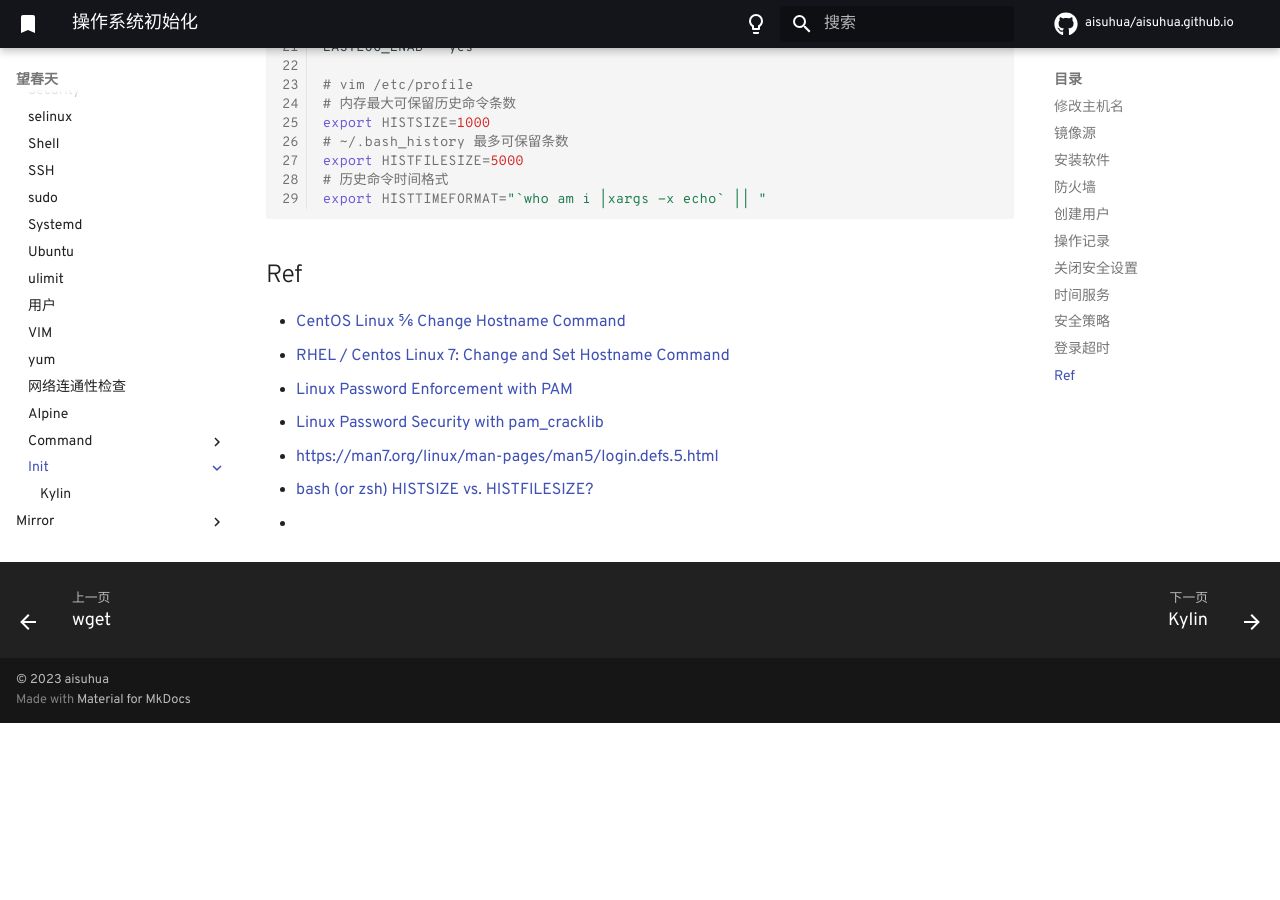
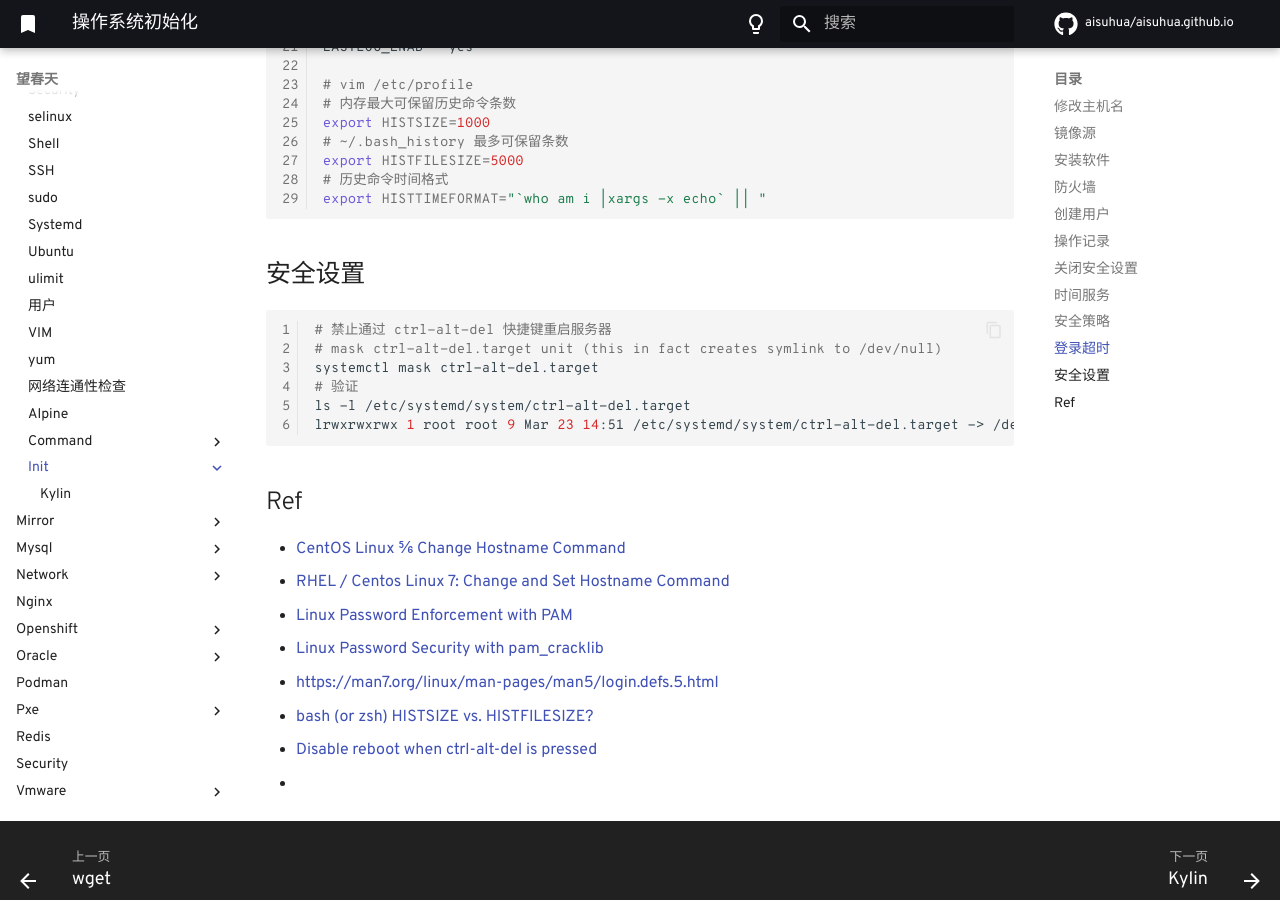
Before and after one commit to aisuhua/aisuhua.github.io, an MkDocs documentation site: the page built from docs/linux/init/README.md, in a window 1280 px wide and 900 px high, scrolled down 5227 px. Built offline with MkDocs 1.6.1 and Material for MkDocs 9.7.7, drawn with Linux system fonts in a browser that asks for light colours; comment, search, counter and statistics services are not loaded; before the commit the page ends 5950 px from its top, so only the background shows below that.

Commit message:
README.md

````diff
--- a/docs/linux/init/README.md
+++ b/docs/linux/init/README.md
@@ -270,6 +270,19 @@
 export HISTTIMEFORMAT="`who am i |xargs -x echo` || "
 ```
 
+## 安全设置
+
+```sh
+# 禁止通过 ctrl-alt-del 快捷键重启服务器
+# mask ctrl-alt-del.target unit (this in fact creates symlink to /dev/null)
+systemctl mask ctrl-alt-del.target
+# 验证
+ls -l /etc/systemd/system/ctrl-alt-del.target
+lrwxrwxrwx 1 root root 9 Mar 23 14:51 /etc/systemd/system/ctrl-alt-del.target -> /dev/null
+
+
+```
+
 ## Ref
 
 - [CentOS Linux 5/6 Change Hostname Command](https://www.cyberciti.biz/faq/centos-hostname-change-command-line/)
@@ -278,4 +291,5 @@
 - [Linux Password Security with pam_cracklib](https://deer-run.com/users/hal/sysadmin/pam_cracklib.html)
 - https://man7.org/linux/man-pages/man5/login.defs.5.html
 - [bash (or zsh) HISTSIZE vs. HISTFILESIZE?](https://stackoverflow.com/questions/19454837/bash-or-zsh-histsize-vs-histfilesize)
+- [Disable reboot when ctrl-alt-del is pressed](https://www.suse.com/support/kb/doc/?id=000019506)
 -
````
Also changed, not shown: docs/linux/systemd.md (+1 -0 lines).
